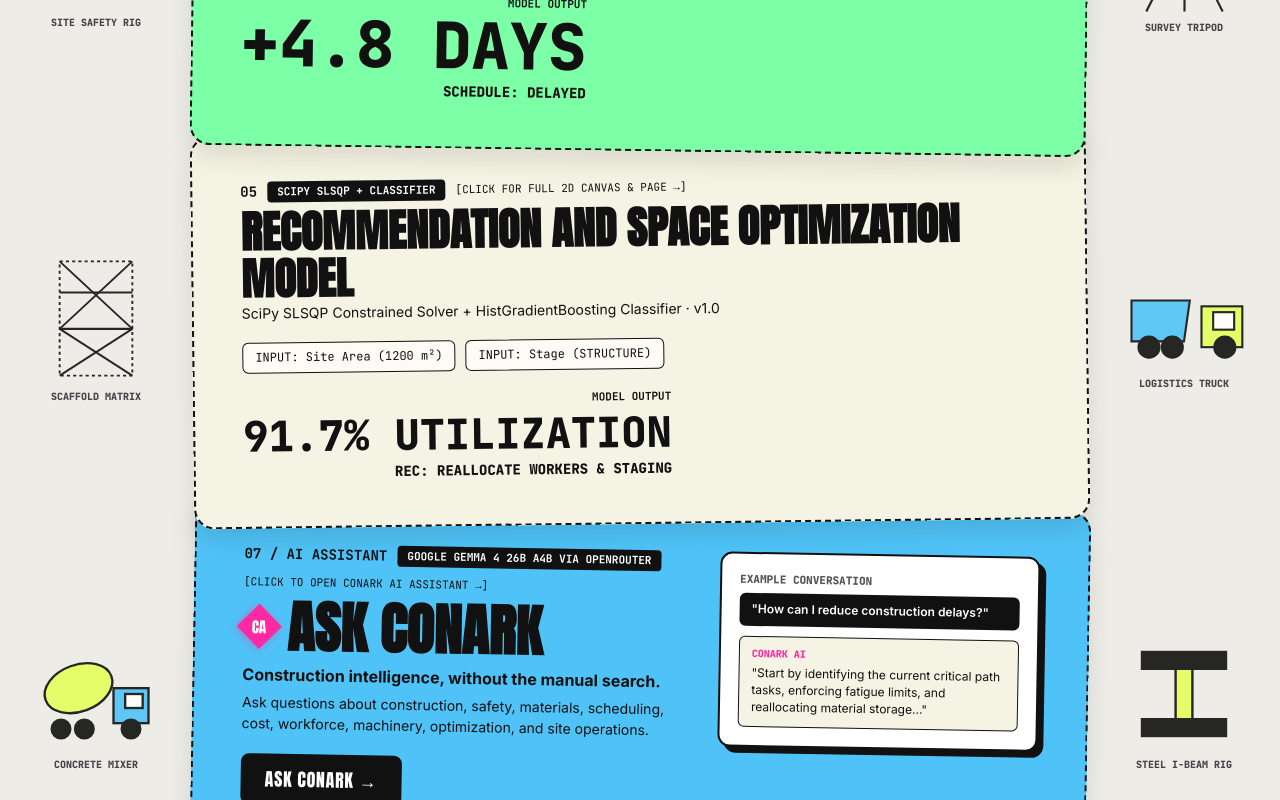
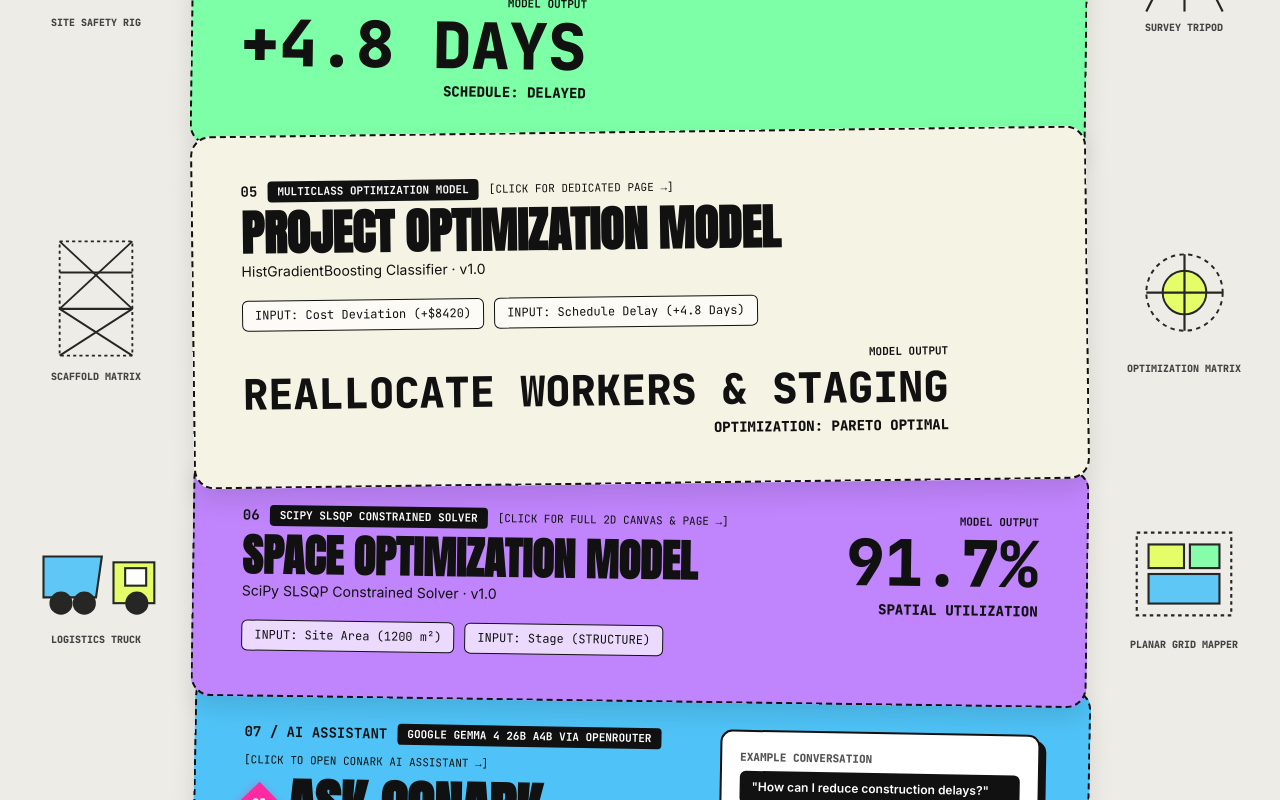
Before and after one commit to shubham392007-sketch/ConArk_Systems, a React (Vite) app in the folder frontend/: page / in a window 1280 px wide. Shown: the part 1500-2300 px from the top of the page. Built offline with nearby package versions, Linux system fonts and the light colour scheme; no server answers.

Commit message:
feat: Add dedicated Project Optimization Model card (Card 05) and separate from Space Optimization (Card 06)

```diff
--- a/frontend/src/components/layout/Footer.tsx
+++ b/frontend/src/components/layout/Footer.tsx
@@ -93,7 +93,8 @@ export const Footer: React.FC = () => {
               <Link to="/model/performance" style={{ color: '#CCCCCC', textDecoration: 'none' }}>Performance Intelligence</Link>
               <Link to="/model/risk" style={{ color: '#CCCCCC', textDecoration: 'none' }}>Risk Intelligence</Link>
               <Link to="/model/cost" style={{ color: '#CCCCCC', textDecoration: 'none' }}>Cost Forecast Intelligence</Link>
-              <Link to="/model/time" style={{ color: '#CCCCCC', textDecoration: 'none' }}>Time Schedule Forecast Intelligence</Link>
+              <Link to="/model/time" style={{ color: '#CCCCCC', textDecoration: 'none' }}>Time Schedule Forecast</Link>
+              <Link to="/model/optimization" style={{ color: '#CCCCCC', textDecoration: 'none' }}>Project Optimization</Link>
               <Link to="/space-optimization" style={{ color: '#CCCCCC', textDecoration: 'none' }}>Space Optimization</Link>
               <Link to="/construction-ai" style={{ color: '#FF2AA1', textDecoration: 'none', fontWeight: 'bold' }}>ConArk Intelligence (AI Q&A)</Link>
             </div>
--- a/frontend/src/pages/CommandCenter.tsx
+++ b/frontend/src/pages/CommandCenter.tsx
@@ -522,8 +522,8 @@ export const CommandCenter: React.FC = () => {
           </div>
         </div>
 
-        {/* ROW 05: CARD 05 - RECOMMENDATION AND SPACE OPTIMIZATION MODEL */}
-        <div className="card-row-grid" style={{ display: 'grid', gridTemplateColumns: '160px 1fr 160px', gap: '16px', alignItems: 'center', marginTop: '-20px', zIndex: 2, position: 'relative' }}>
+        {/* ROW 05: CARD 05 - PROJECT OPTIMIZATION MODEL */}
+        <div className="card-row-grid" style={{ display: 'grid', gridTemplateColumns: '160px 1fr 160px', gap: '16px', alignItems: 'center', marginTop: '-20px', zIndex: 3, position: 'relative' }}>
           {/* Left SVG: SCAFFOLD MATRIX */}
           <div className="side-svg-column" style={{ display: 'flex', flexDirection: 'column', alignItems: 'center', justifyContent: 'center', opacity: 0.9 }}>
             <svg width="130" height="135" viewBox="0 0 100 130" fill="none" stroke="#111111" strokeWidth="1.8">
@@ -538,12 +538,91 @@ export const CommandCenter: React.FC = () => {
             <span style={{ fontSize: '10px', fontFamily: 'JetBrains Mono, monospace', fontWeight: '800', color: '#333', marginTop: '4px' }}>SCAFFOLD MATRIX</span>
           </div>
 
-          {/* MODEL 05: SPACE OPTIMIZATION MODEL */}
+          {/* MODEL 05: PROJECT OPTIMIZATION MODEL */}
           <div
             onClick={() => navigate('/model/optimization')}
             className="card-rotate-neg07 card-hover-lift card-responsive-padding"
             style={{
               backgroundColor: '#F5F3E3',
+              border: '2.5px dashed #111111',
+              borderRadius: '20px',
+              padding: '44px 48px',
+              boxShadow: '0 12px 24px rgba(0, 0, 0, 0.1)',
+              position: 'relative',
+              zIndex: 3,
+              cursor: 'pointer'
+            }}
+          >
+            <div style={{ display: 'flex', justifyContent: 'space-between', alignItems: 'flex-start', flexWrap: 'wrap', gap: '20px' }}>
+              <div>
+                <div style={{ display: 'flex', alignItems: 'center', gap: '10px', flexWrap: 'wrap' }}>
+                  <span style={{ fontSize: '14px', fontFamily: 'JetBrains Mono, monospace', color: '#111111', fontWeight: 'bold' }}>05</span>
+                  <span style={{ fontSize: '11px', fontFamily: 'JetBrains Mono, monospace', fontWeight: 'bold', backgroundColor: '#111111', color: '#FFFFFF', padding: '3px 10px', borderRadius: '4px' }}>
+                    MULTICLASS OPTIMIZATION MODEL
+                  </span>
+                  <span style={{ fontSize: '11px', fontFamily: 'JetBrains Mono, monospace', color: '#111' }}>[CLICK FOR DEDICATED PAGE →]</span>
+                </div>
+                <h2 style={{ fontFamily: 'Anton, sans-serif', fontSize: 'clamp(32px, 4vw, 48px)', color: '#111111', textTransform: 'uppercase', lineHeight: '1.05', marginTop: '6px' }}>
+                  PROJECT OPTIMIZATION MODEL
+                </h2>
+                <p style={{ fontSize: '14px', color: '#111111', fontFamily: 'Inter, sans-serif', marginTop: '2px' }}>
+                  HistGradientBoosting Classifier · v1.0
+                </p>
+
+                <div style={{ marginTop: '20px', display: 'flex', flexWrap: 'wrap', gap: '10px', fontSize: '12px', fontFamily: 'JetBrains Mono, monospace' }}>
+                  <span style={{ backgroundColor: 'rgba(255,255,255,0.7)', border: '1.5px solid #111111', padding: '6px 12px', borderRadius: '6px' }}>
+                    INPUT: Cost Deviation (+${costDev.toFixed(0)})
+                  </span>
+                  <span style={{ backgroundColor: 'rgba(255,255,255,0.7)', border: '1.5px solid #111111', padding: '6px 12px', borderRadius: '6px' }}>
+                    INPUT: Schedule Delay (+{timeDev.toFixed(1)} Days)
+                  </span>
+                </div>
+              </div>
+
+              <div style={{ textAlign: 'right' }}>
+                <div style={{ fontSize: '11px', fontFamily: 'JetBrains Mono, monospace', fontWeight: 'bold', color: '#111111' }}>MODEL OUTPUT</div>
+                <div style={{ fontFamily: 'JetBrains Mono, monospace', fontSize: 'clamp(28px, 3.5vw, 42px)', fontWeight: '800', color: '#111111', lineHeight: '1.0', marginTop: '6px' }}>
+                  {optRec}
+                </div>
+                <div style={{ fontSize: '14px', fontWeight: '800', color: '#111111', fontFamily: 'JetBrains Mono, monospace', marginTop: '8px' }}>
+                  OPTIMIZATION: PARETO OPTIMAL
+                </div>
+              </div>
+            </div>
+          </div>
+
+          {/* Right SVG: SURVEY TRIPOD */}
+          <div className="side-svg-column" style={{ display: 'flex', flexDirection: 'column', alignItems: 'center', justifyContent: 'center', opacity: 0.9 }}>
+            <svg width="125" height="120" viewBox="0 0 100 110" fill="none" stroke="#111111" strokeWidth="1.8">
+              <circle cx="50" cy="50" r="35" strokeDasharray="4 4" />
+              <circle cx="50" cy="50" r="20" fill="#E4FF5B" stroke="#111" />
+              <path d="M 50 15 L 50 85 M 15 50 L 85 50" strokeWidth="2" />
+            </svg>
+            <span style={{ fontSize: '10px', fontFamily: 'JetBrains Mono, monospace', fontWeight: '800', color: '#333', marginTop: '4px' }}>OPTIMIZATION MATRIX</span>
+          </div>
+        </div>
+
+        {/* ROW 06: CARD 06 - SPACE OPTIMIZATION MODEL */}
+        <div className="card-row-grid" style={{ display: 'grid', gridTemplateColumns: '160px 1fr 160px', gap: '16px', alignItems: 'center', marginTop: '-20px', zIndex: 2, position: 'relative' }}>
+          {/* Left SVG: LOGISTICS TRUCK */}
+          <div className="side-svg-column" style={{ display: 'flex', flexDirection: 'column', alignItems: 'center', justifyContent: 'center', opacity: 0.9 }}>
+            <svg width="140" height="110" viewBox="0 0 120 90" fill="none" stroke="#111111" strokeWidth="1.8">
+              <rect x="75" y="35" width="35" height="35" fill="#E4FF5B" stroke="#111111" />
+              <rect x="85" y="40" width="18" height="15" fill="#FFFFFF" stroke="#111111" />
+              <path d="M15 30 L65 30 L60 65 L15 65 Z" fill="#4FC3F7" stroke="#111111" />
+              <circle cx="30" cy="70" r="9" fill="#111111" />
+              <circle cx="50" cy="70" r="9" fill="#111111" />
+              <circle cx="95" cy="70" r="9" fill="#111111" />
+            </svg>
+            <span style={{ fontSize: '10px', fontFamily: 'JetBrains Mono, monospace', fontWeight: '800', color: '#333', marginTop: '4px' }}>LOGISTICS TRUCK</span>
+          </div>
+
+          {/* MODEL 06: SPACE OPTIMIZATION MODEL */}
+          <div
+            onClick={() => navigate('/space-optimization')}
+            className="card-rotate-pos08 card-hover-lift card-responsive-padding"
+            style={{
+              backgroundColor: '#C084FC',
               border: '2.5px dashed #111111',
               borderRadius: '20px',
               padding: '44px 48px',
@@ -556,17 +635,17 @@ export const CommandCenter: React.FC = () => {
             <div style={{ display: 'flex', justifyContent: 'space-between', alignItems: 'flex-start', flexWrap: 'wrap', gap: '20px' }}>
               <div>
                 <div style={{ display: 'flex', alignItems: 'center', gap: '10px', flexWrap: 'wrap' }}>
-                  <span style={{ fontSize: '14px', fontFamily: 'JetBrains Mono, monospace', color: '#111111', fontWeight: 'bold' }}>05</span>
+                  <span style={{ fontSize: '14px', fontFamily: 'JetBrains Mono, monospace', color: '#111111', fontWeight: 'bold' }}>06</span>
                   <span style={{ fontSize: '11px', fontFamily: 'JetBrains Mono, monospace', fontWeight: 'bold', backgroundColor: '#111111', color: '#FFFFFF', padding: '3px 10px', borderRadius: '4px' }}>
-                    SCIPY SLSQP + CLASSIFIER
+                    SCIPY SLSQP CONSTRAINED SOLVER
                   </span>
                   <span style={{ fontSize: '11px', fontFamily: 'JetBrains Mono, monospace', color: '#111' }}>[CLICK FOR FULL 2D CANVAS & PAGE →]</span>
                 </div>
                 <h2 style={{ fontFamily: 'Anton, sans-serif', fontSize: 'clamp(28px, 3.5vw, 44px)', color: '#111111', textTransform: 'uppercase', lineHeight: '1.05', marginTop: '6px' }}>
-                  RECOMMENDATION AND SPACE OPTIMIZATION MODEL
+                  SPACE OPTIMIZATION MODEL
                 </h2>
                 <p style={{ fontSize: '14px', color: '#111111', fontFamily: 'Inter, sans-serif', marginTop: '2px' }}>
-                  SciPy SLSQP Constrained Solver + HistGradientBoosting Classifier · v1.0
+                  SciPy SLSQP Constrained Solver · v1.0
                 </p>
 
                 <div style={{ marginTop: '20px', display: 'flex', flexWrap: 'wrap', gap: '10px', fontSize: '12px', fontFamily: 'JetBrains Mono, monospace' }}>
@@ -581,27 +660,25 @@ export const CommandCenter: React.FC = () => {
 
               <div style={{ textAlign: 'right' }}>
                 <div style={{ fontSize: '11px', fontFamily: 'JetBrains Mono, monospace', fontWeight: 'bold', color: '#111111' }}>MODEL OUTPUT</div>
-                <div style={{ fontFamily: 'JetBrains Mono, monospace', fontSize: 'clamp(28px, 4vw, 42px)', fontWeight: '800', color: '#111111', lineHeight: '1.0', marginTop: '6px' }}>
-                  {spaceUtil.toFixed(1)}% UTILIZATION
+                <div style={{ fontFamily: 'JetBrains Mono, monospace', fontSize: 'clamp(42px, 5.5vw, 64px)', fontWeight: '800', color: '#111111', lineHeight: '0.9', marginTop: '6px' }}>
+                  {spaceUtil.toFixed(1)}%
                 </div>
-                <div style={{ fontSize: '14px', fontWeight: '800', color: '#111111', fontFamily: 'JetBrains Mono, monospace', marginTop: '6px' }}>
-                  REC: {optRec}
+                <div style={{ fontSize: '14px', fontWeight: '800', color: '#111111', fontFamily: 'JetBrains Mono, monospace', marginTop: '8px' }}>
+                  SPATIAL UTILIZATION
                 </div>
               </div>
             </div>
           </div>
 
-          {/* Right SVG: LOGISTICS TRUCK */}
+          {/* Right SVG: PLANAR GRID MAPPER */}
           <div className="side-svg-column" style={{ display: 'flex', flexDirection: 'column', alignItems: 'center', justifyContent: 'center', opacity: 0.9 }}>
-            <svg width="140" height="110" viewBox="0 0 120 90" fill="none" stroke="#111111" strokeWidth="1.8">
-              <rect x="75" y="35" width="35" height="35" fill="#E4FF5B" stroke="#111111" />
-              <rect x="85" y="40" width="18" height="15" fill="#FFFFFF" stroke="#111111" />
-              <path d="M15 30 L65 30 L60 65 L15 65 Z" fill="#4FC3F7" stroke="#111111" />
-              <circle cx="30" cy="70" r="9" fill="#111111" />
-              <circle cx="50" cy="70" r="9" fill="#111111" />
-              <circle cx="95" cy="70" r="9" fill="#111111" />
+            <svg width="130" height="120" viewBox="0 0 110 100" fill="none" stroke="#111111" strokeWidth="1.8">
+              <rect x="15" y="15" width="80" height="70" strokeDasharray="3 3" fill="#EDECE7" />
+              <rect x="25" y="25" width="30" height="20" fill="#E4FF5B" stroke="#111" />
+              <rect x="60" y="25" width="25" height="20" fill="#7CFFA6" stroke="#111" />
+              <rect x="25" y="50" width="60" height="25" fill="#4FC3F7" stroke="#111" />
             </svg>
-            <span style={{ fontSize: '10px', fontFamily: 'JetBrains Mono, monospace', fontWeight: '800', color: '#333', marginTop: '4px' }}>LOGISTICS TRUCK</span>
+            <span style={{ fontSize: '10px', fontFamily: 'JetBrains Mono, monospace', fontWeight: '800', color: '#333', marginTop: '4px' }}>PLANAR GRID MAPPER</span>
           </div>
         </div>
 
--- a/frontend/src/pages/DocsPage.tsx
+++ b/frontend/src/pages/DocsPage.tsx
@@ -146,6 +146,25 @@ console.log(data.predictions);`,
 }`,
       limitations: 'Does not account for unpredictable weather closures or labor union strikes.',
       related: ['model-cost', 'model-perf']
+    },
+    {
+      id: 'model-optimization',
+      category: 'MODELS',
+      title: 'Project Optimization Model',
+      shortDesc: 'Multiclass classification model predicting optimal Pareto trade-off recommendations for project execution.',
+      overview: 'The Project Optimization Model uses HistGradientBoosting Classifiers to evaluate joint cost variance, schedule delay, and operational risk probabilities, returning high-impact site action recommendations (e.g. REALLOCATE WORKERS, ACCELERATE SCHEDULE, OPTIMIZE STAGING).',
+      inputs: ['Cost Deviation ($)', 'Schedule Delay (Days)', 'Task Progress (%)', 'Risk Score (%)', 'Equipment Utilization Rate (%)'],
+      processing: 'Histogram-based Gradient Boosting Multiclass Classifier (92.49% validation accuracy).',
+      outputs: ['Optimization Recommendation', 'Trade-off Pareto Level', 'Action Priority Score'],
+      codeExample: `// POST /api/v1/intelligence/analyze
+{
+  "task_progress": 0.42,
+  "cost_deviation": 2707.71,
+  "time_deviation": -4.65,
+  "risk_score": 52
+}`,
+      limitations: 'Assumes continuous site access without emergency site evacuations.',
+      related: ['model-space', 'model-cost', 'model-time']
     },
     {
       id: 'model-space',
--- a/frontend/src/pages/HelpPage.tsx
+++ b/frontend/src/pages/HelpPage.tsx
@@ -39,6 +39,15 @@ export const HelpPage: React.FC = () => {
       does: 'Predicts schedule slippage, completion timeline deviations, and critical path delay days.',
       inputs: 'Task Progress (%), Machinery Status, Worker Count, Vibration Level (Hz), Safety Incidents.',
       produces: 'Predicted Time Delay (Days), Schedule Variance Level, and Timeline Milestone Confidence.'
+    },
+    {
+      id: 'optimization',
+      title: 'Project Optimization Intelligence',
+      path: '/model/optimization',
+      color: '#F5F3E3',
+      does: 'Evaluates multi-variable trade-offs to generate actionable site recommendations and Pareto-optimal decisions.',
+      inputs: 'Cost Variance ($), Schedule Delay (Days), Task Progress (%), Equipment Utilization Rate (%).',
+      produces: 'Optimization Recommendation (Reallocate/Accelerate), Pareto Trade-off Status, and Action Plan.'
     },
     {
       id: 'space',
--- a/frontend/src/pages/ModelDetailPage.tsx
+++ b/frontend/src/pages/ModelDetailPage.tsx
@@ -224,15 +224,28 @@ export const ModelDetailPage: React.FC = () => {
           ]
         };
       case 'optimization':
+        return {
+          title: 'PROJECT OPTIMIZATION MODEL',
+          algorithm: 'HistGradientBoosting Classifier',
+          version: 'v1.0.0',
+          color: '#C084FC',
+          outputLabel: 'PREDICTED OPTIMIZATION RECOMMENDATION',
+          explanationKey: 'optimization_explanation',
+          topFactors: [
+            { name: 'Task Progress Velocity', pct: 38, val: `${(inputs.task_progress * 100).toFixed(0)}%` },
+            { name: 'Cost Variance Sensitivity', pct: 32, val: `$${(inputs.cost_deviation || 2707.71).toFixed(0)}` },
+            { name: 'Schedule Delay Sensitivity', pct: 30, val: `${(inputs.time_deviation || -4.65).toFixed(1)} Days` }
+          ]
+        };
       case 'space':
       default:
         return {
-          title: 'RECOMMENDATION AND SPACE OPTIMIZATION MODEL',
-          algorithm: 'SciPy SLSQP Constrained Solver + HistGradientBoosting Classifier',
+          title: 'SPACE OPTIMIZATION MODEL',
+          algorithm: 'SciPy SLSQP Constrained Solver',
           version: 'v1.0.0',
           color: '#F5F3E3',
-          outputLabel: 'OPTIMIZATION SUGGESTION & SPATIAL LAYOUT',
-          explanationKey: 'optimization_explanation',
+          outputLabel: 'SITE SPATIAL ALLOCATION & UTILIZATION',
+          explanationKey: 'space_explanation',
           topFactors: [
             { name: 'Available Site Area', pct: 40, val: `${spaceInputs.site_area_sqm} m²` },
             { name: 'Worker Movement Density', pct: 30, val: `${spaceInputs.worker_count} Workers` },
--- a/frontend/src/pages/ModelRegistryPage.tsx
+++ b/frontend/src/pages/ModelRegistryPage.tsx
@@ -15,7 +15,8 @@ export const ModelRegistryPage: React.FC = () => {
     { name: 'Risk Model', type: 'LinearRegression Model', version: 'v1.0', date: '2026-08-14', metric: 'R²: 0.9037', status: 'PRODUCTION' },
     { name: 'Cost Forecast Model', type: 'XGBRegressor Model', version: 'v1.0', date: '2026-08-14', metric: 'R²: 0.9082', status: 'PRODUCTION' },
     { name: 'Time Forecast Model', type: 'HistGradientBoosting Regressor', version: 'v1.0', date: '2026-08-14', metric: 'R²: 0.8631', status: 'PRODUCTION' },
-    { name: 'Optimization Model', type: 'HistGradientBoosting Classifier', version: 'v1.0', date: '2026-08-14', metric: 'Accuracy: 92.49%', status: 'PRODUCTION' }
+    { name: 'Project Optimization Model', type: 'HistGradientBoosting Classifier', version: 'v1.0', date: '2026-08-14', metric: 'Accuracy: 92.49%', status: 'PRODUCTION' },
+    { name: 'Space Optimization Model', type: 'SciPy SLSQP Constrained Solver', version: 'v1.0', date: '2026-08-14', metric: 'Compliance: 100%', status: 'PRODUCTION' }
   ];
 
   return (
```
Also changed, not shown: 4 other files (tests, documents, lock files or other folders).
